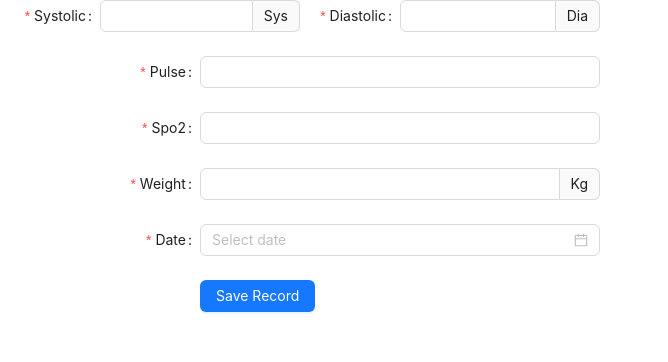
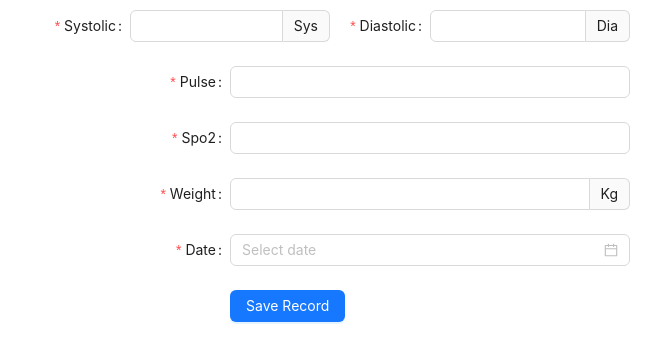
Before and after one commit to ajha-digi/health-record, a Next.js app: page /user in a window 1280 px wide. Shown: the top 362 px of the page, without its empty margins (0-668 px from the left). Built offline with nearby package versions, Linux system fonts and the light colour scheme.

Commit message:
Fixed datepicker css.

```diff
--- a/src/app/globals.css
+++ b/src/app/globals.css
@@ -9,3 +9,12 @@ body {
   max-width: 100vw;
   overflow-x: scroll;
 }
+
+#health-record {
+  margin: 10px 30px;
+}
+
+.ant-picker-dropdown-placement-bottomRight{
+  top: 1.5px !important;
+  left: 20px !important;
+}
```
Also changed, not shown: src/app/loading.js (added, +8 -0 lines).
